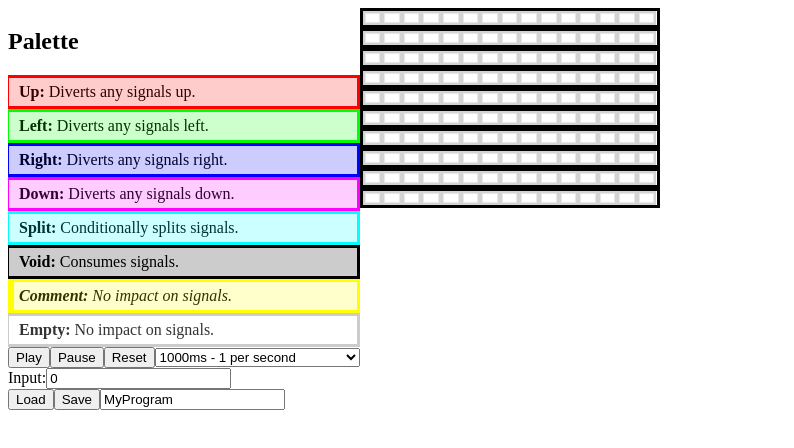
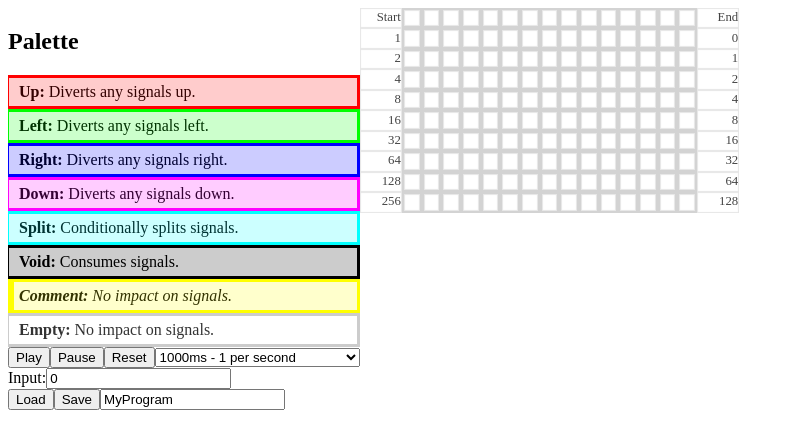
Before and after one commit to bencoveney/BMProg, a React app: page / in a window 1280 px wide. Shown: the top 448 px of the page, without its empty margins (0-794 px from the left). Built offline with nearby package versions, Linux system fonts and the light colour scheme.

Commit message:
input/output labels

```diff
--- a/src/components/display/display.tsx
+++ b/src/components/display/display.tsx
@@ -4,7 +4,7 @@ import * as ArrayUtility from "../../utility/array";
 
 import { Empty, Instruction } from "../../bmprog/instruction";
 import { Program } from "../../bmprog/program";
-import { Row } from "./row";
+import { labelWidth, Row } from "./row";
 
 interface DisplayProps {
   width: number;
@@ -24,7 +24,7 @@ export const Display: React.StatelessComponent<DisplayProps> = (
     display: "flex",
     flexDirection: "column",
     height: `${props.height}px`,
-    width: `${props.width}px`,
+    width: `${props.width + (labelWidth * 2)}px`,
   };
 
   const rows = props.program.instructions.map(
@@ -40,8 +40,14 @@ export const Display: React.StatelessComponent<DisplayProps> = (
           ),
         }),
       );
+      const isFirst = rowIndex === 0;
+      const binary = Math.pow(2, rowIndex - 1);
+      const inLabel = isFirst ? "Start" : binary;
+      const outLabel = isFirst ? "End" : binary === 1 ? 0 : binary / 2;
       return (
         <Row
+          inLabel={inLabel.toString()}
+          outLabel={outLabel.toString()}
           key={rowIndex}
           cells={cells}
         />
--- a/src/components/display/row.tsx
+++ b/src/components/display/row.tsx
@@ -4,19 +4,32 @@ import { Instruction } from "../../bmprog/instruction";
 import { Cell, CellProps } from "./cell";
 
 interface RowProps {
+  outLabel: string;
+  inLabel: string;
   cells: CellProps[];
 }
 
 const style: React.CSSProperties = {
-  borderColor: "black",
-  borderStyle: "solid",
   display: "flex",
   flexGrow: 1,
 };
 
+export const labelWidth = 40;
+
+const getLabelStyle = (align: string): React.CSSProperties => ({
+  boxShadow: "inset 0 0 1px 1px rgba(0, 0, 0, 0.1)",
+  color: "#444444",
+  fontSize: "0.8em",
+  lineHeight: "140%",
+  padding: "0.1em",
+  textAlign: "right",
+  width: `${labelWidth}px`,
+});
+
 export const Row: React.StatelessComponent<RowProps> = (
   props: RowProps,
 ) => {
+
   const cells = props.cells.map(
     (cell, index) => (
       <Cell
@@ -28,5 +41,15 @@ export const Row: React.StatelessComponent<RowProps> = (
     ),
   );
 
-  return <div style={style}>{cells}</div>;
+  return (
+    <div style={style}>
+      <div style={getLabelStyle("right")}>
+        {props.inLabel}
+      </div>
+      {cells}
+      <div style={getLabelStyle("left")}>
+        {props.outLabel}
+      </div>
+    </div>
+  );
 };
--- a/src/components/io/input.tsx
+++ b/src/components/io/input.tsx
@@ -11,7 +11,7 @@ export const Input: React.StatelessComponent<InputProps> = (
   const handleInput: React.ChangeEventHandler<any> = (
     event: React.ChangeEvent<any>,
   ) => {
-    const input = parseInt(event.target.value, 10);
+    const input = parseInt(event.target.value || 0, 10);
     if (!isNaN(input)) {
       props.setInput(input);
     }
```
Also changed, not shown: 4 other files (tests, documents, lock files or other folders).
